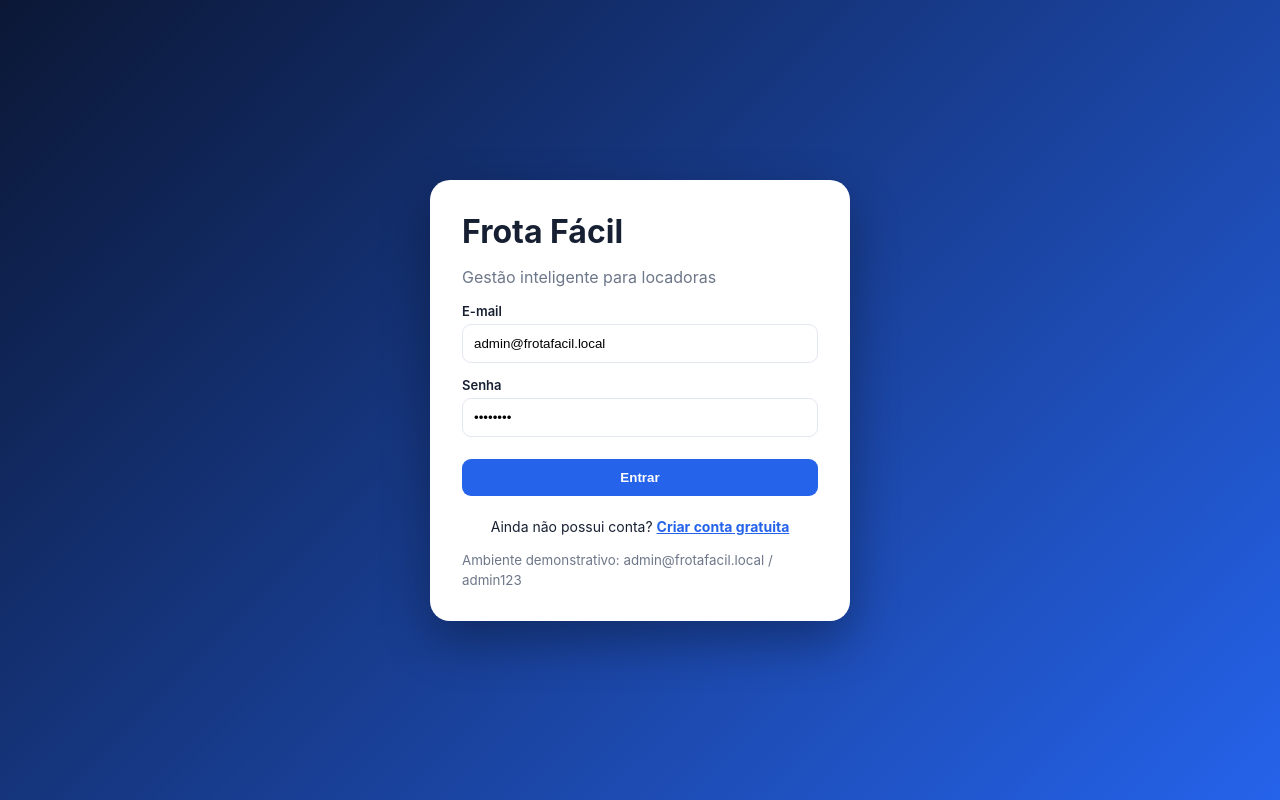
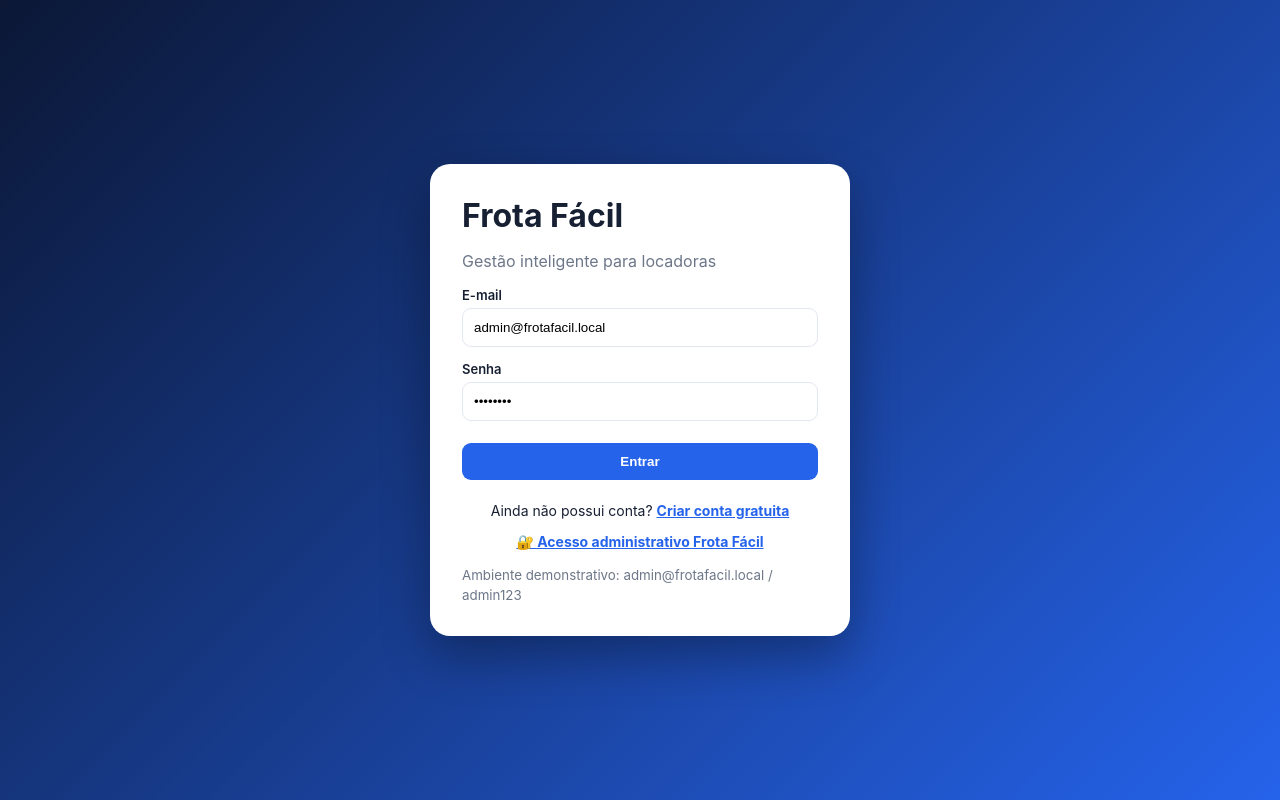
Before and after one commit to caelessa/saas, a Flask app: page /entrar in a window 1280 px wide. Run offline with Flask 3, Linux system fonts and the light colour scheme.

Commit message:
Add files via upload

```diff
--- a/templates/login.html
+++ b/templates/login.html
@@ -1 +1 @@
-<!doctype html><html><head><meta charset="utf-8"><meta name="viewport" content="width=device-width,initial-scale=1"><link rel="stylesheet" href="{{url_for('static',filename='style.css')}}"><title>Entrar</title></head><body class="login-page"><form method="post" class="login-card"><h1>Frota Fácil</h1><p>Gestão inteligente para locadoras</p>{% for cat,msg in get_flashed_messages(with_categories=true) %}<div class="flash {{cat}}">{{msg}}</div>{% endfor %}<label>E-mail<input name="email" value="admin@frotafacil.local" required></label><label>Senha<input type="password" name="senha" value="admin123" required></label><button>Entrar</button><div class="auth-link">Ainda não possui conta? <a href="{{url_for('criar_conta')}}">Criar conta gratuita</a></div><small>Ambiente demonstrativo: admin@frotafacil.local / admin123</small></form></body></html>
+<!doctype html><html><head><meta charset="utf-8"><meta name="viewport" content="width=device-width,initial-scale=1"><link rel="stylesheet" href="{{url_for('static',filename='style.css')}}"><title>Entrar</title></head><body class="login-page"><form method="post" class="login-card"><h1>Frota Fácil</h1><p>Gestão inteligente para locadoras</p>{% for cat,msg in get_flashed_messages(with_categories=true) %}<div class="flash {{cat}}">{{msg}}</div>{% endfor %}<label>E-mail<input name="email" value="admin@frotafacil.local" required></label><label>Senha<input type="password" name="senha" value="admin123" required></label><button>Entrar</button><div class="auth-link">Ainda não possui conta? <a href="{{url_for('criar_conta')}}">Criar conta gratuita</a></div><div class="auth-link"><a href="{{url_for('frota_admin_entrar')}}">🔐 Acesso administrativo Frota Fácil</a></div><small>Ambiente demonstrativo: admin@frotafacil.local / admin123</small></form></body></html>
```
